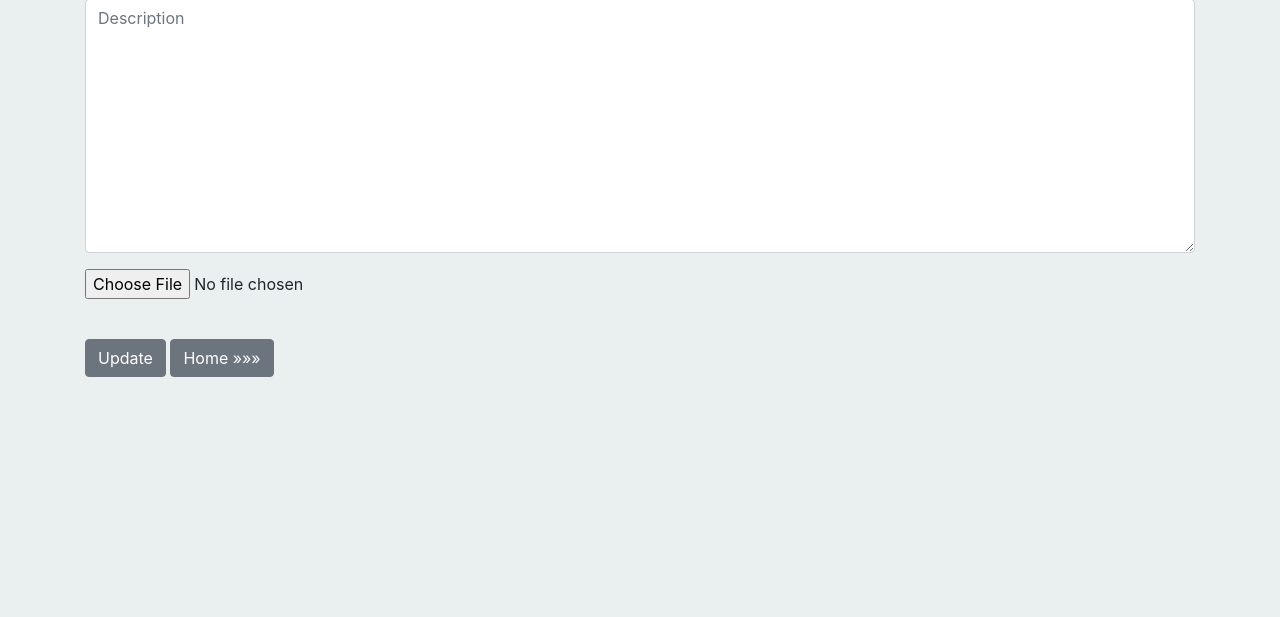
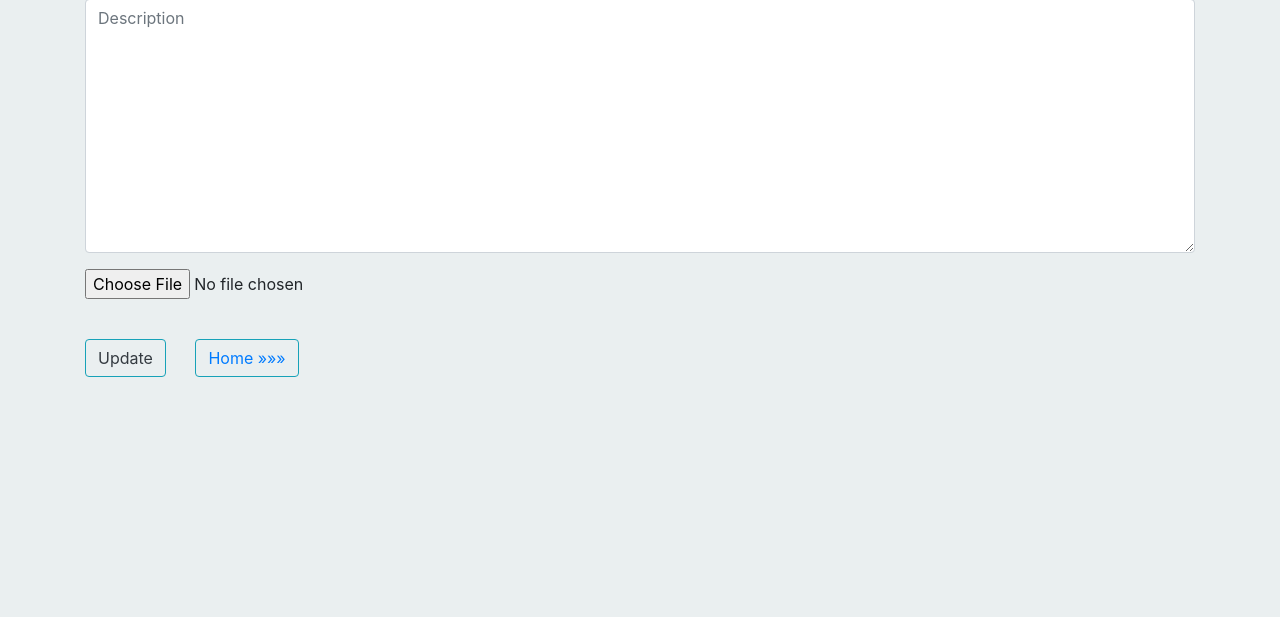
Before and after one commit to 0xbm/Vehicles, a Django app: template automobiles/templates/update_vehicle.html in a window 1280 px wide. Shown: the part 640-1257 px from the top of the page. Run offline with Django 4.2, Linux system fonts and the light colour scheme; the template is opened without the code that fills it: values that come from a table or form of the project are taken from there, others are empty; some libraries are stand-ins or nearby versions.

Commit message:
change color (button update)

```diff
--- a/automobiles/templates/update_brand.html
+++ b/automobiles/templates/update_brand.html
@@ -6,7 +6,9 @@
 <form action="" method="POST">
     {% csrf_token %}
     {{ form.as_p }}<br/>
-        <input type="submit" value="Update" class="btn btn-secondary">
+    <button type="submit" class="btn btn-outline-info mb-3 hvr text-dark">
+        Update
+    </button>
 </form>
 </br></br>
 {% include 'footer.html' %}
--- a/automobiles/templates/update_driver.html
+++ b/automobiles/templates/update_driver.html
@@ -3,10 +3,12 @@
 {% endblock page_header %}
 {% block content %}
 <h1>Edit {{ driver_update }} {{ driver_update.name }}</h1><br/>
-    <form action="" method ="POST">
+<form action="" method="POST">
     {% csrf_token %}
     {{ form.as_p }}<br/>
-        <input type ="submit" value="Update" class="btn btn-secondary">
+    <button type="submit" class="btn btn-outline-info mb-3 hvr text-dark">
+        Update
+    </button>
 </form>
 </br></br>
 {% include 'footer.html' %}
--- a/automobiles/templates/update_model.html
+++ b/automobiles/templates/update_model.html
@@ -3,10 +3,12 @@
 {% endblock page_header %}
 {% block content %}<br/>
 <h1>Edit Model: {{ model_update }} {{ model_update.name }}</h1><br/>
-    <form action="" method ="POST">
+<form action="" method="POST">
     {% csrf_token %}
     {{ form.as_p }}<br/>
-        <input type ="submit" value="Update" class="btn btn-warning">
+    <button type="submit" class="btn btn-outline-info mb-3 hvr text-dark">
+        Update
+    </button>
 </form>
 </br></br>
 {% include 'footer.html' %}
--- a/automobiles/templates/update_vehicle.html
+++ b/automobiles/templates/update_vehicle.html
@@ -7,10 +7,12 @@
 <form action="" method="POST" enctype="multipart/form-data">
     {% csrf_token %}
     {{ form.as_p }}<br/>
-    <input type="submit" value="Update" class="btn btn-secondary">
-    <a type="submit" value="Update" class="btn btn-secondary"
-       href="{% url 'automobiles:home' %}"
-       role="button">Home &raquo;&raquo;&raquo;</a>
+    <button type="submit" class="btn btn-outline-info mb-3 hvr text-dark">Update
+    </button>
+    <button type="submit" class="btn btn-outline-info mb-3 hvr text-info"
+            style="margin-left: 25px;">
+        <a href="{% url 'automobiles:home' %}">Home &raquo;&raquo;&raquo;</a>
+    </button>
 </form>
 </br></br>
 
```
Lines whose indentation alone changed are shown as unchanged.
